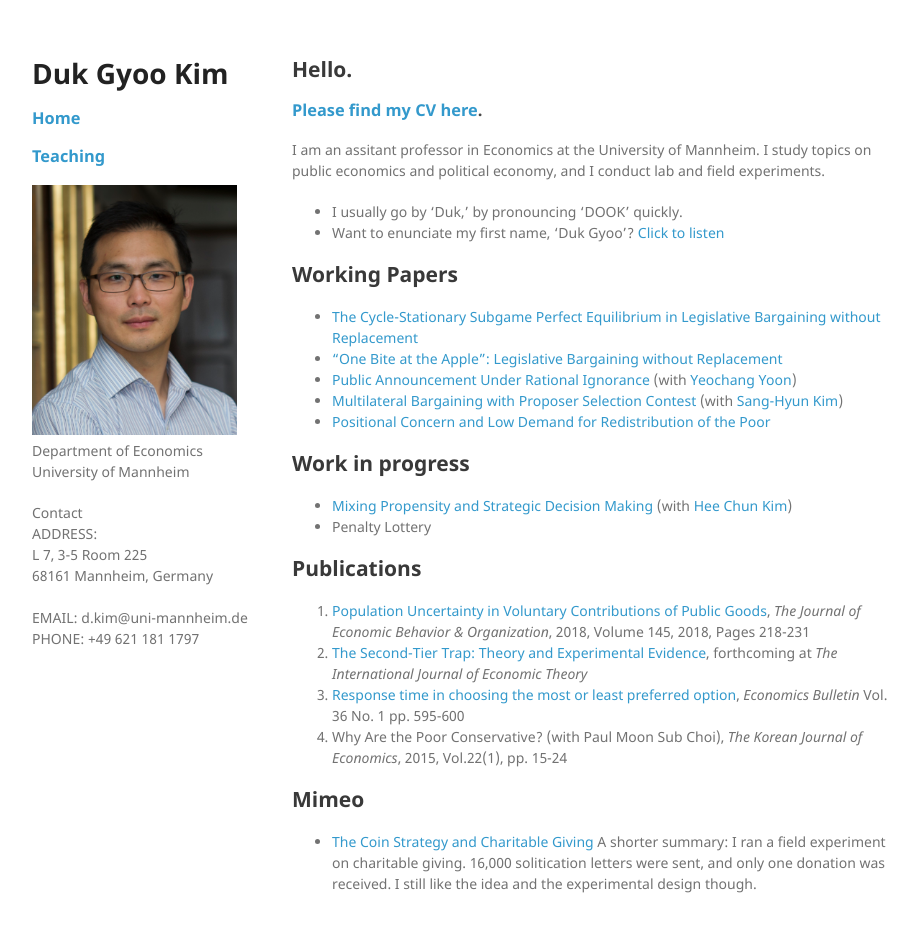
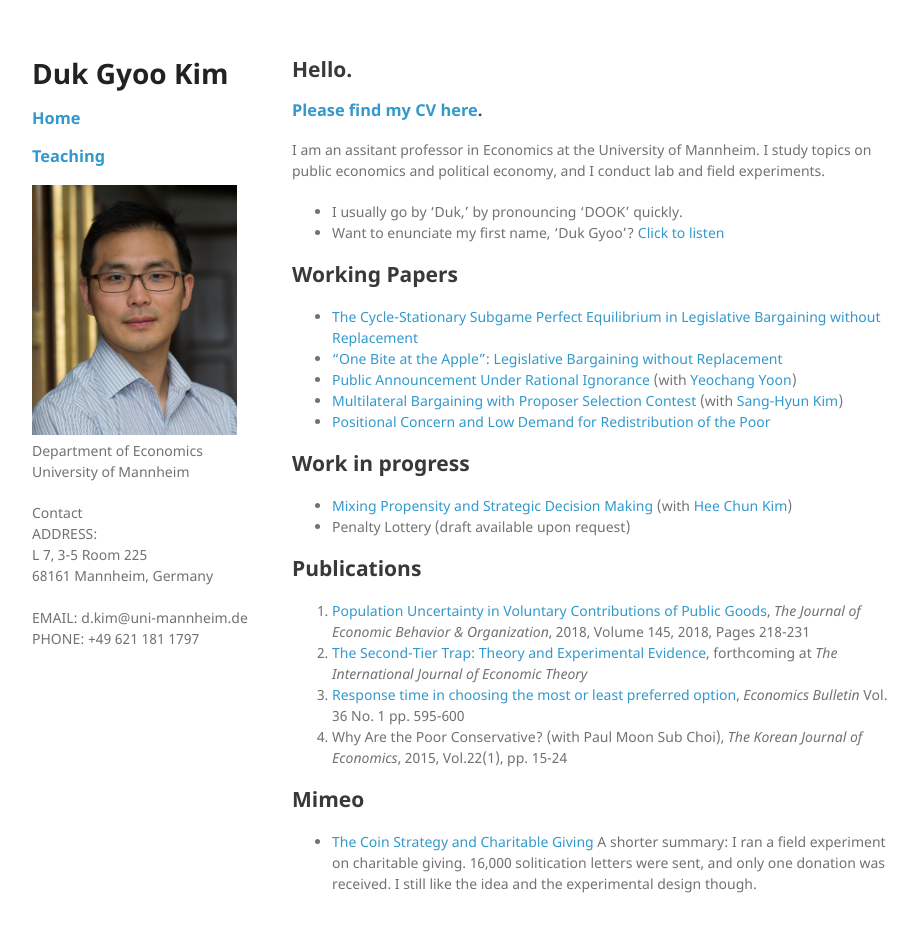
Before and after one commit to kimdukgyoo/kimdukgyoo.github.io, a Jekyll site: the page built from index.md, in a window 1280 px wide and 964 px high. Shown: the top 932 px of the window, without its empty margins (178-1096 px from the left). Built offline with Jekyll 4.4.1, drawn with Linux system fonts in a browser that asks for light colours; our own code applies the rules of GitHub Pages for plain Markdown files.

Commit message:
Update index.md

```diff
--- a/index.md
+++ b/index.md
@@ -18,7 +18,7 @@ I am an assitant professor in Economics at the University of Mannheim. I study t
 
 ## Work in progress
 * <a href="https://kimdukgyoo.github.io/pdfjs/web/mixing-propensity-strategic_20180220.pdf" target="_blank"> Mixing Propensity and Strategic Decision Making</a> (with [Hee Chun Kim](https://sites.google.com/site/hckim0822/home "Hee Chun Kim's webpage"))
-* Penalty Lottery
+* Penalty Lottery (draft available upon request)
 
 ## Publications
 1.  <a href="https://doi.org/10.1016/j.jebo.2017.10.009" target="_blank"> Population Uncertainty in Voluntary Contributions of Public Goods</a>, _The Journal of Economic Behavior & Organization_, 2018, Volume 145, 2018, Pages 218-231
```
